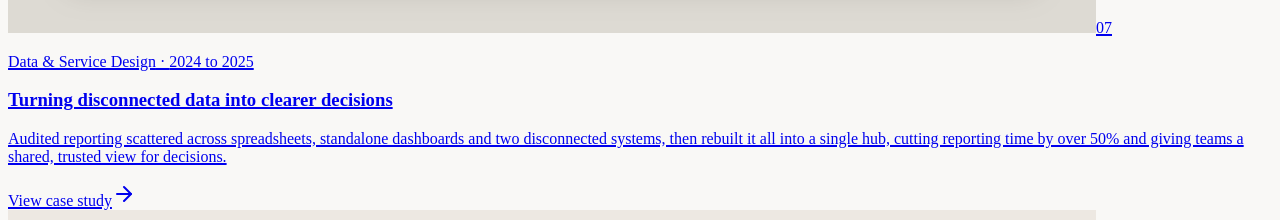
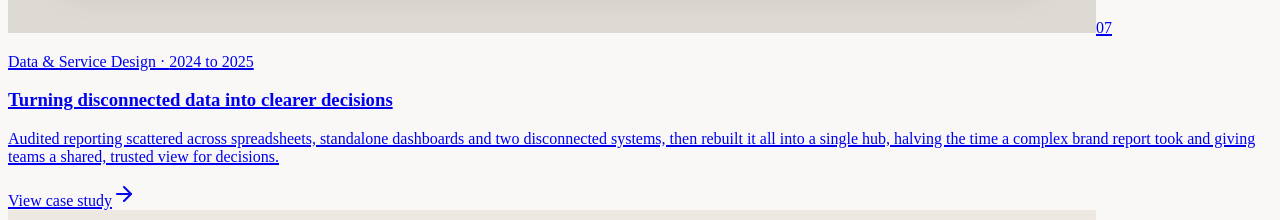
Before and after one commit to jadeparrish/portfolio, a Next.js app: page / in a window 1280 px wide. Shown: the part 5140-5360 px from the top of the page. Built offline with nearby package versions, Linux system fonts and the light colour scheme.

Commit message:
Revise case study description for clarity
Updated the description to clarify the impact of the reporting hub.

```diff
--- a/app/caseStudiesData.js
+++ b/app/caseStudiesData.js
@@ -99,7 +99,7 @@ const work = [
     title: 'Turning disconnected data into clearer decisions',
     tag: 'Data & Service Design',
     description:
-      'Audited reporting scattered across spreadsheets, standalone dashboards and two disconnected systems, then rebuilt it all into a single hub, cutting reporting time by over 50% and giving teams a shared, trusted view for decisions.',
+      'Audited reporting scattered across spreadsheets, standalone dashboards and two disconnected systems, then rebuilt it all into a single hub, halving the time a complex brand report took and giving teams a shared, trusted view for decisions.',
     cta: 'View case study',
     href: '/work/reporting',
     tint: 'bg-[#E5E2DC]',
```
